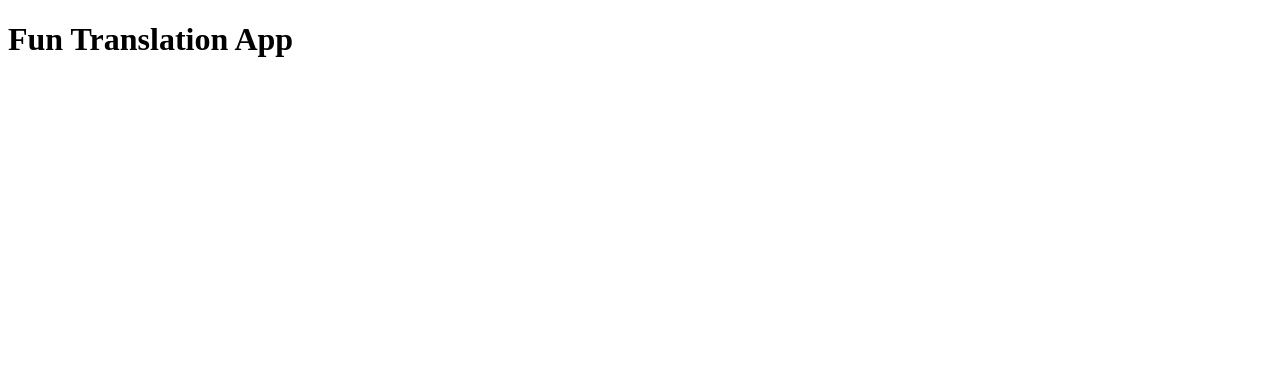
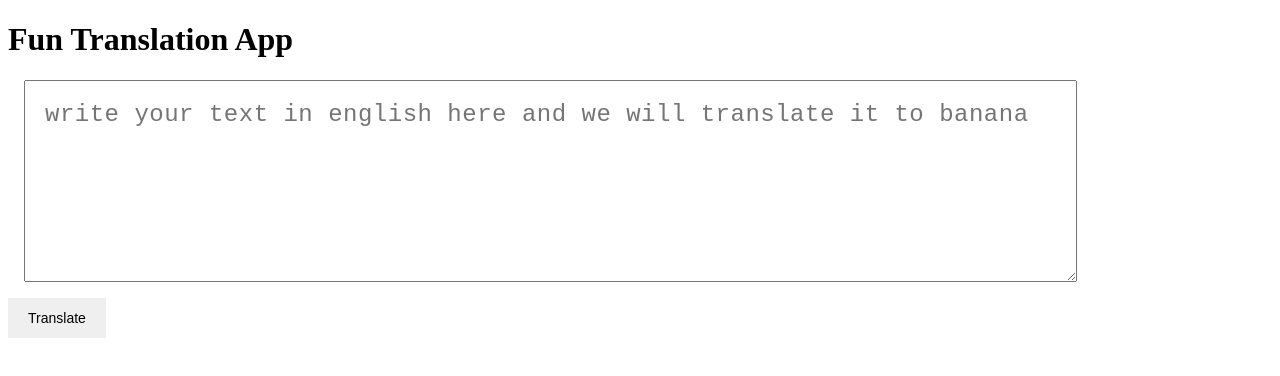
Before and after one commit to 14Sandee/Translation-app, a plain HTML site: page index.html in a window 1280 px wide. Drawn offline with Linux system fonts and the light colour scheme.

Commit message:
Taking Input and Console

```diff
--- a/index.html
+++ b/index.html
@@ -9,7 +9,8 @@
 </head>
 <body>
     <h1>Fun Translation App</h1>
-
+    <textarea id="text-input" placeholder="write your text in english here and we will translate it to banana"></textarea>
+    <button id="btn-element">Translate</button>
 
     <script src="script.js"></script>
 </body>
--- a/script.js
+++ b/script.js
@@ -0,0 +1,9 @@
+var btn = document.querySelector("#btn-element");
+var txtInput = document.querySelector("#text-input");
+
+
+
+btn.addEventListener("click", function clickedHandler() {
+    console.log("clicked");
+    console.log("input:", txtInput.value);
+})
--- a/style.css
+++ b/style.css
@@ -0,0 +1,14 @@
+#text-input{
+    width: 80%;
+    height: 20vh;
+    display: block;
+    font-size: 24px;
+    letter-spacing: 0.5px;
+    margin: 1rem;
+    padding: 20px;
+}
+#btn-element{
+    padding: 12px 20px;
+    border: none;
+    font-size: 14px;
+}
```
